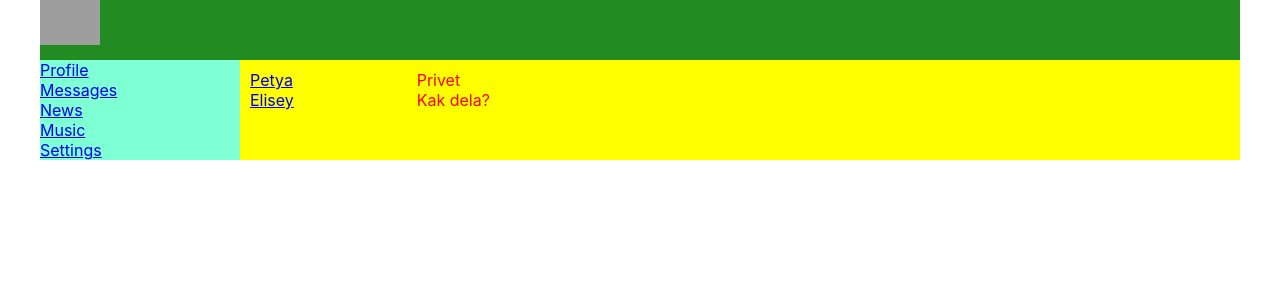
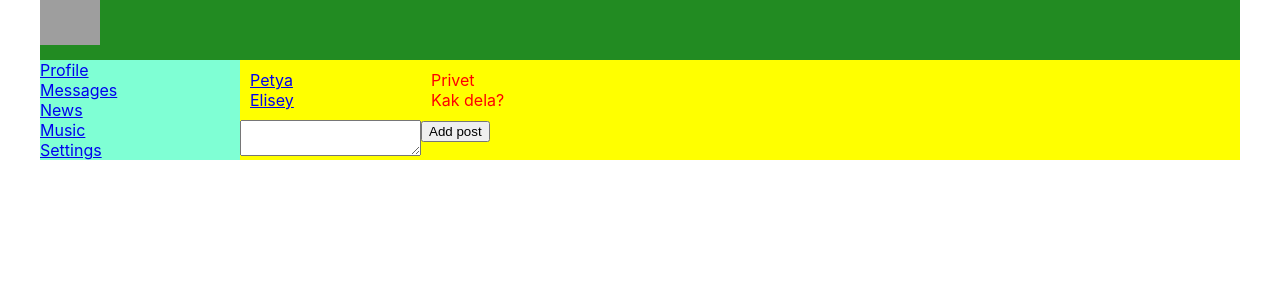
Before and after one commit to workkbox/react-kabzda-1, a React (Create React App) app: page /dialogs in a window 1280 px wide. Shown: the top 300 px of the page. Built offline with nearby package versions, Linux system fonts and the light colour scheme; grey boxes are pictures that could not be loaded.

Commit message:
31 urok. Dobavlen vvod texta v <textarea></textarea>, dobavlen onClick

```diff
--- a/src/App.js
+++ b/src/App.js
@@ -12,7 +12,7 @@
 
 const App = (props) => {
 
-debugger
+
 
     return (
         <BrowserRouter>
--- a/src/components/Dialogs/Dialogs.js
+++ b/src/components/Dialogs/Dialogs.js
@@ -1,6 +1,7 @@
 import s from "./Dialogs.module.css";
 import Message from "./Message/Message";
 import DialogItem from "./DialogItem/DialogItem";
+import React from "react";
 
 
 const Dialogs = (props) => {
@@ -17,6 +18,13 @@
     )
 
 
+    let newMessageElement=React.createRef()
+
+    let addMessage=()=>{
+        let text=newMessageElement.current.value
+        alert(text)
+    }
+
 
     return (
         <div className={s.dialogs}>
@@ -32,6 +40,12 @@
 
 
             </div>
+            <div>
+                <textarea ref={newMessageElement}>   </textarea>
+            </div>
+            <div>
+                <button onClick={addMessage}>Add post</button>
+            </div>
 
 
         </div>
--- a/src/components/Profile/MyPosts/MyPosts.js
+++ b/src/components/Profile/MyPosts/MyPosts.js
@@ -1,19 +1,26 @@
 import s from "./MyPosts.module.css"
 import Post from './Post/Post'
-
-
-
+import React from "react";
 
 
 const MyPosts = (props) => {
 
 
-
-    let postsElements= props.posts.map(
-        msg=><Post message={msg.message} likesCount={msg.likesCount}/>
+    let postsElements = props.posts.map(
+        msg => <Post message={msg.message} likesCount={msg.likesCount}/>
     )
 
 
+    let newPostElement = React.createRef()
+
+
+    let addPost = () => {
+
+        let text=newPostElement.current.value
+
+        alert(text)
+
+    }
 
 
     return (<div className={s.postsBlock}>
@@ -24,10 +31,10 @@
 
             <div>
                 <div>
-                    <textarea>   </textarea>
+                    <textarea ref={newPostElement}>   </textarea>
                 </div>
                 <div>
-                    <button>Add post</button>
+                    <button onClick={addPost}>Add post</button>
                 </div>
             </div>
             <div className={s.posts}>
```
